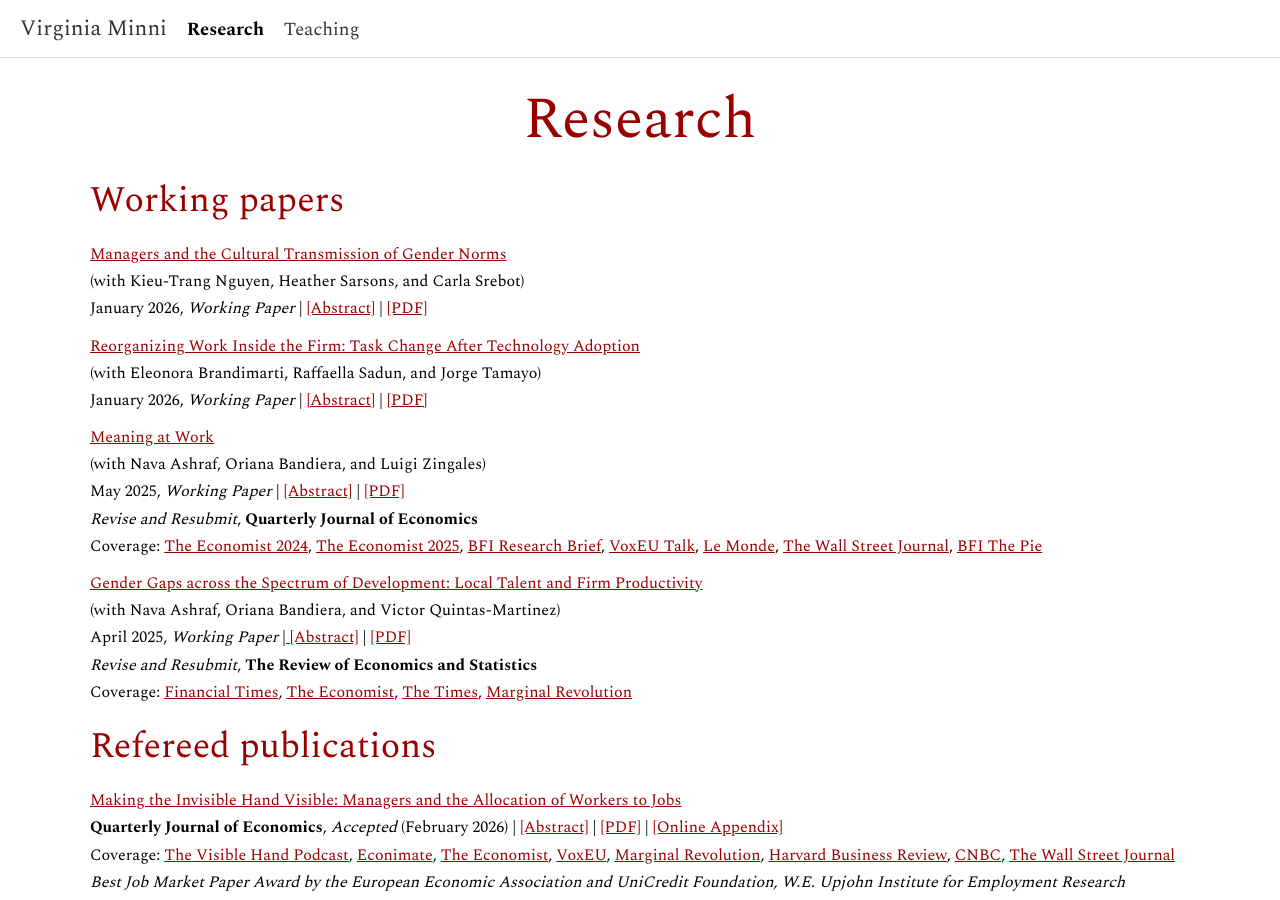
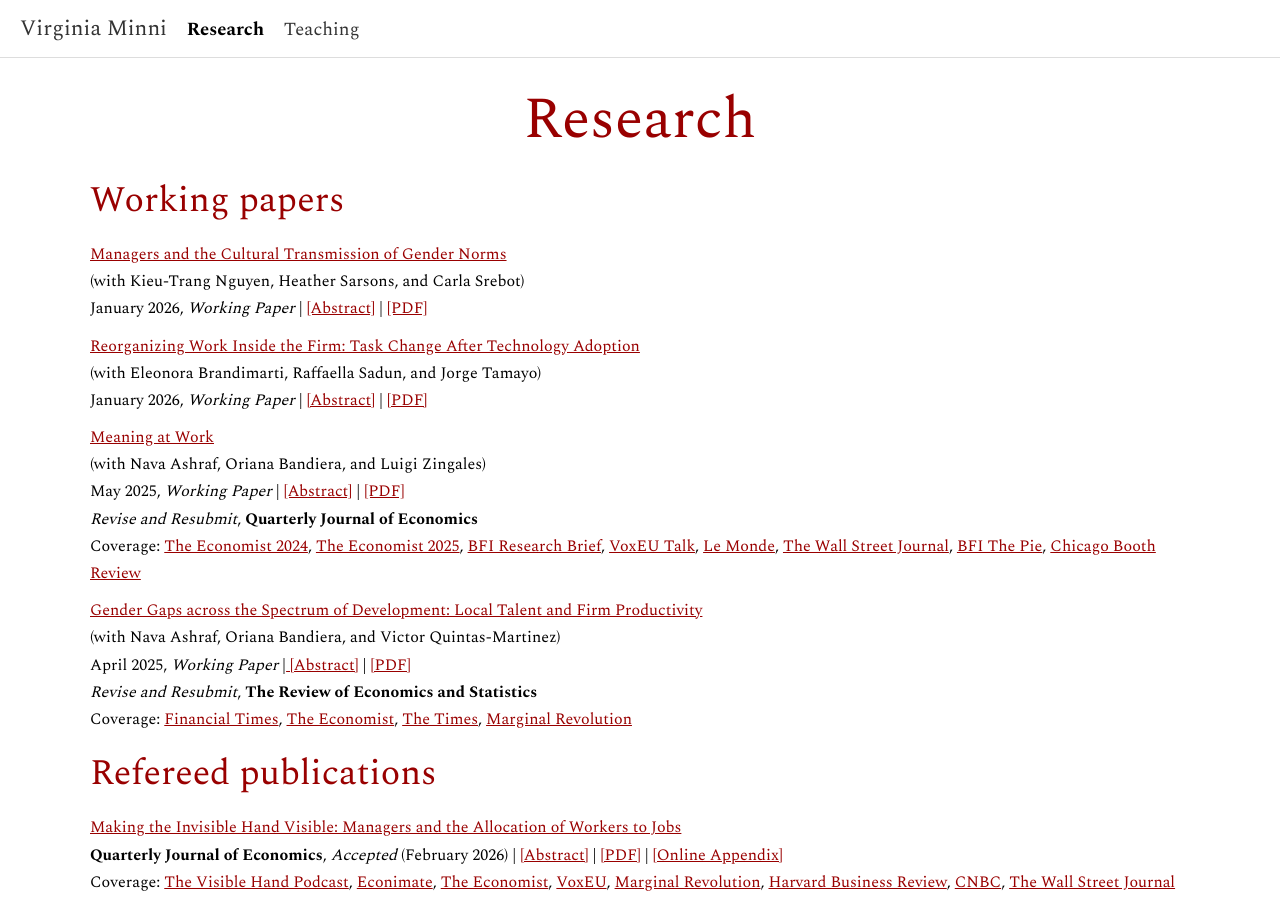
Before and after one commit to virginiaminni/virginiaminni.github.io, a Jekyll site: the page built from research.md, in a window 1280 px wide and 900 px high. Built offline with Jekyll 4.4.1, drawn with Linux system fonts in a browser that asks for light colours.

Commit message:
CBR research.md

```diff
--- a/research.md
+++ b/research.md
@@ -27,7 +27,7 @@ January 2026, *Working Paper* | <a href="#" class="toggle-abstract" data-target=
 May 2025, *Working Paper* | <a href="#" class="toggle-abstract" data-target="abstract-4" style="text-decoration: underline; color: #990000;">[Abstract]</a> | <a href="/assets/files/ABMZ MeaningatWork2025.pdf" target="_blank" rel="noopener noreferrer">[PDF]</a> <br>
 *Revise and Resubmit*, **Quarterly Journal of Economics** <br>
 Coverage:
-<a href="https://www.economist.com/business/2024/12/05/how-to-inspire-people" target="_blank" rel="noopener noreferrer">The Economist 2024</a>, <a href="https://www.economist.com/business/2025/02/13/how-to-get-people-to-resign" target="_blank" rel="noopener noreferrer">The Economist 2025</a>, <a href="https://bfi.uchicago.edu/insights/meaning-at-work/" target="_blank" rel="noopener noreferrer">BFI Research Brief</a>, <a href="https://cepr.org/multimedia/finding-meaning-work" target="_blank" rel="noopener noreferrer">VoxEU Talk</a>, <a href="https://www.lemonde.fr/idees/article/2025/07/02/l-amelioration-des-conditions-de-travail-pourrait-contribuer-a-l-equilibre-des-caisses-de-retraite_6617358_3232.html?search-type=classic&ise_click_rank=1" target="_blank" rel="noopener noreferrer">Le Monde</a>, <a href="https://www.wsj.com/lifestyle/careers/job-hopping-is-out-job-hugging-is-in-for-fearful-workers-338fe1e6?mod=author_content_page_1_pos_1" target="_blank" rel="noopener noreferrer">The Wall Street Journal</a>, <a href="https://bfi.uchicago.edu/insights/finding-your-why-at-work-the-economics-of-purpose/?occurrence_id=0" target="_blank" rel="noopener noreferrer">BFI The Pie</a>  <br>
+<a href="https://www.economist.com/business/2024/12/05/how-to-inspire-people" target="_blank" rel="noopener noreferrer">The Economist 2024</a>, <a href="https://www.economist.com/business/2025/02/13/how-to-get-people-to-resign" target="_blank" rel="noopener noreferrer">The Economist 2025</a>, <a href="https://bfi.uchicago.edu/insights/meaning-at-work/" target="_blank" rel="noopener noreferrer">BFI Research Brief</a>, <a href="https://cepr.org/multimedia/finding-meaning-work" target="_blank" rel="noopener noreferrer">VoxEU Talk</a>, <a href="https://www.lemonde.fr/idees/article/2025/07/02/l-amelioration-des-conditions-de-travail-pourrait-contribuer-a-l-equilibre-des-caisses-de-retraite_6617358_3232.html?search-type=classic&ise_click_rank=1" target="_blank" rel="noopener noreferrer">Le Monde</a>, <a href="https://www.wsj.com/lifestyle/careers/job-hopping-is-out-job-hugging-is-in-for-fearful-workers-338fe1e6?mod=author_content_page_1_pos_1" target="_blank" rel="noopener noreferrer">The Wall Street Journal</a>, <a href="https://bfi.uchicago.edu/insights/finding-your-why-at-work-the-economics-of-purpose/?occurrence_id=0" target="_blank" rel="noopener noreferrer">BFI The Pie</a>, <a href="https://www.chicagobooth.edu/review/purpose-work-translates-performance" target="_blank" rel="noopener noreferrer">Chicago Booth Review</a>  <br>
 <div id="abstract-4" style="display: none; margin-top: 10px;">
 <em>Abstract:</em>  We evaluate a firm’s unusual, worker-centered, solution to the agency problem: enabling employees to reduce the cost of effort rather than pushing them with performance rewards. We randomize the roll-out of the firm’s “Discover Your Purpose” intervention among 2,976 white-collar employees and evaluate their outcomes over two years. We find that performance increases because the low performers either leave the firm or improve in their current jobs. The trade-off between meaning and pay flattens as those with low meaning and high pay leave the firm. Treatment also reshapes stated priorities and reduces gender gaps in preferences and behaviors, including uptake of parental leave. A cost-benefit analysis reveals high returns that are shared between the firm and the employees through higher bonuses. Finally, we show that observational data obscure these gains, causing firms to underestimate the intervention’s true value.
 </div>
```
